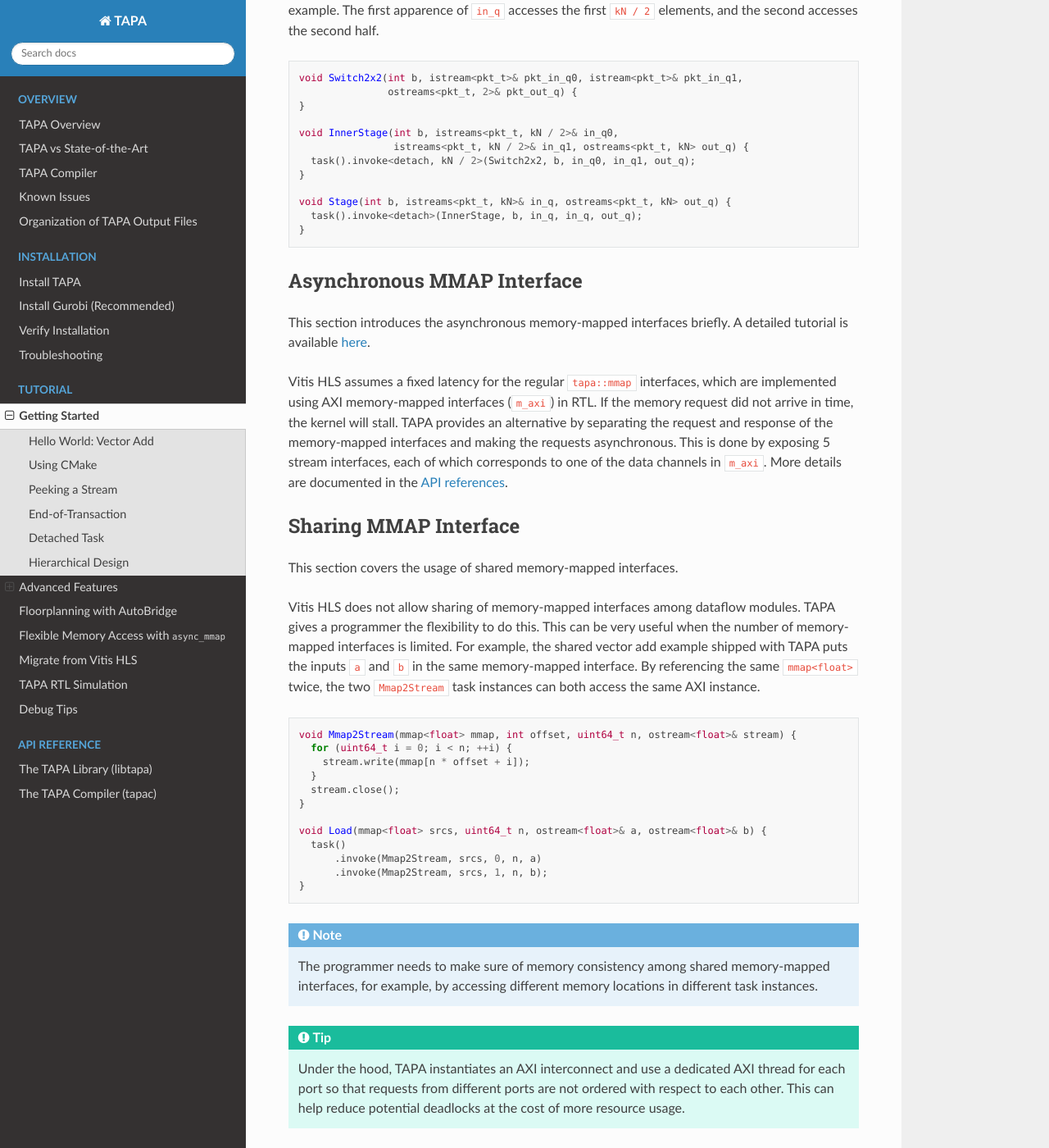
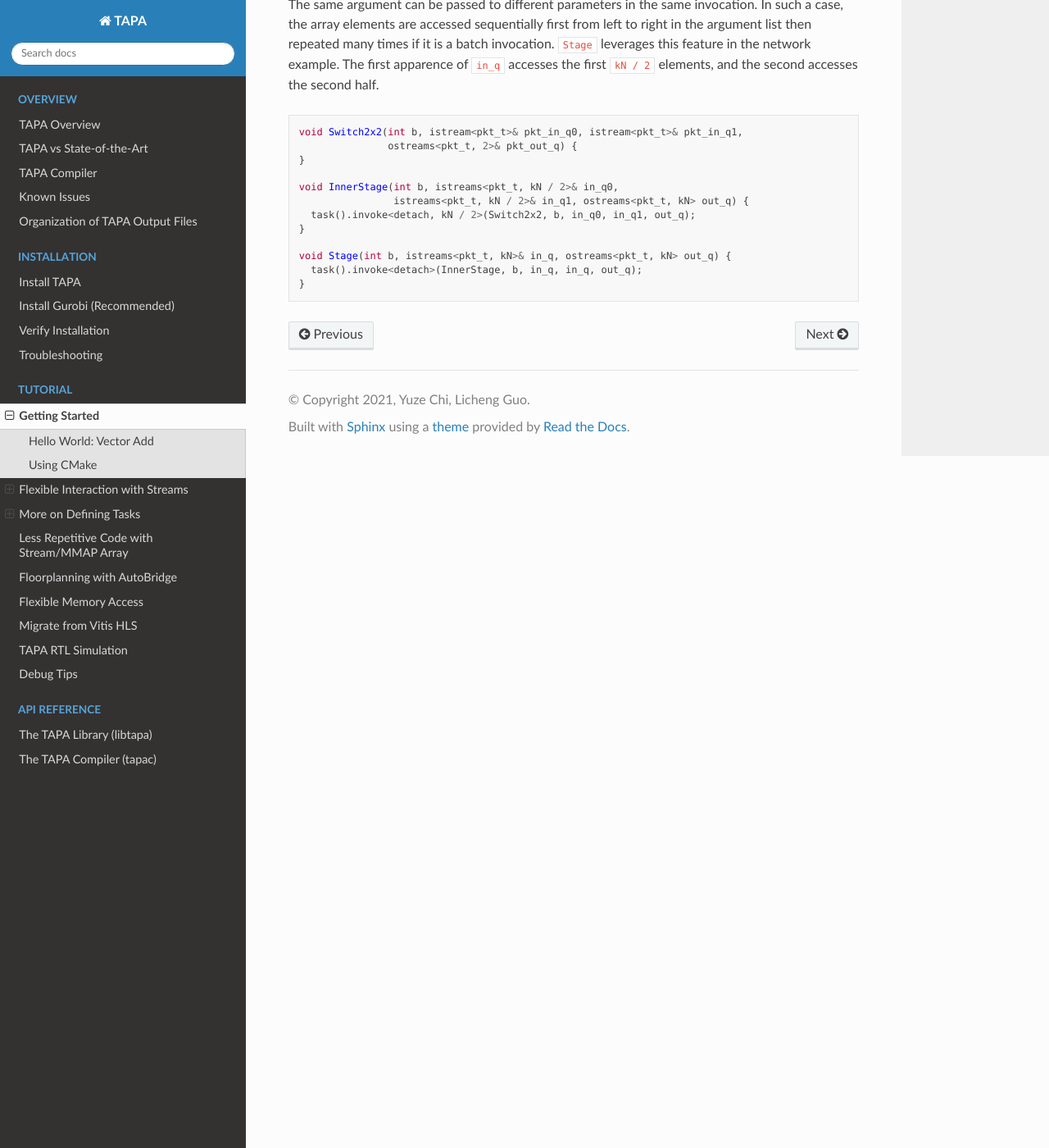
Before and after one commit to rapidstream-org/rapidstream-tapa, a Sphinx documentation site: the page built from docs/tutorial.rst, in a window 1280 px wide and 1400 px high, scrolled down 10013 px. Shown: the whole window at 82% size. Built offline with Sphinx 7.4.7 and the Read the Docs theme 2.0.0, drawn with Linux system fonts in a browser that asks for light colours; some of the changed text lies outside the part shown.

Commit message:
docs: reorganize contents

```diff
--- a/docs/tutorial.rst
+++ b/docs/tutorial.rst
@@ -360,6 +360,9 @@ To generate the on-board bitstream and run on-board execution:
 
   make vadd-hw
 
+Flexible Interaction with Streams
+--------------------------------------
+
 Peeking a Stream
 ::::::::::::::::
 
@@ -460,6 +463,10 @@ A downstream module,
     }
   }
 
+
+More on Defining Tasks
+--------------------------
+
 Detached Task
 :::::::::::::
 
@@ -514,11 +521,9 @@ and 3 wrapper stages.
         .invoke(Consume, mmap_out, n, q3);
   }
 
-Advanced Features
------------------
+Less Repetitive Code with Stream/MMAP Array
+--------------------------------------------
 
-Stream/MMAP Array
-:::::::::::::::::
 
 This section covers the usage of stream/mmap arrays
 (:ref:`api:streams`/:ref:`api:mmaps`).
@@ -587,63 +592,3 @@ and the second accesses the second half.
   void Stage(int b, istreams<pkt_t, kN>& in_q, ostreams<pkt_t, kN> out_q) {
     task().invoke<detach>(InnerStage, b, in_q, in_q, out_q);
   }
-
-Asynchronous MMAP Interface
-:::::::::::::::::::::::::::
-
-This section introduces the asynchronous memory-mapped interfaces briefly.
-A detailed tutorial is available
-:ref:`here <introduction-to-async-mmap>`.
-
-Vitis HLS assumes a fixed latency for the regular ``tapa::mmap`` interfaces,
-which are implemented using AXI memory-mapped interfaces (``m_axi``) in RTL.
-If the memory request did not arrive in time,
-the kernel will stall.
-TAPA provides an alternative by separating the request and response of the
-memory-mapped interfaces and making the requests asynchronous.
-This is done by exposing 5 stream interfaces,
-each of which corresponds to one of the data channels in ``m_axi``.
-More details are documented in the :ref:`API references <api:async_mmap>`.
-
-Sharing MMAP Interface
-::::::::::::::::::::::
-
-This section covers the usage of shared memory-mapped interfaces.
-
-Vitis HLS does not allow sharing of memory-mapped interfaces among dataflow
-modules.
-TAPA gives a programmer the flexibility to do this.
-This can be very useful when the number of memory-mapped interfaces is limited.
-For example, the shared vector add example shipped with TAPA puts the inputs
-``a`` and ``b`` in the same memory-mapped interface.
-By referencing the same ``mmap<float>`` twice, the two ``Mmap2Stream`` task
-instances can both access the same AXI instance.
-
-.. code-block:: cpp
-
-  void Mmap2Stream(mmap<float> mmap, int offset, uint64_t n, ostream<float>& stream) {
-    for (uint64_t i = 0; i < n; ++i) {
-      stream.write(mmap[n * offset + i]);
-    }
-    stream.close();
-  }
-
-  void Load(mmap<float> srcs, uint64_t n, ostream<float>& a, ostream<float>& b) {
-    task()
-        .invoke(Mmap2Stream, srcs, 0, n, a)
-        .invoke(Mmap2Stream, srcs, 1, n, b);
-  }
-
-.. note::
-
-  The programmer needs to make sure of memory consistency among
-  shared memory-mapped interfaces, for example,
-  by accessing different memory locations in different task instances.
-
-.. tip::
-
-  Under the hood,
-  TAPA instantiates an AXI interconnect and use a dedicated AXI thread
-  for each port so that requests from different ports are not ordered
-  with respect to each other.
-  This can help reduce potential deadlocks at the cost of more resource usage.
```
Also changed, not shown: docs/tutorial/async_mmap.rst (+47 -1 lines).
